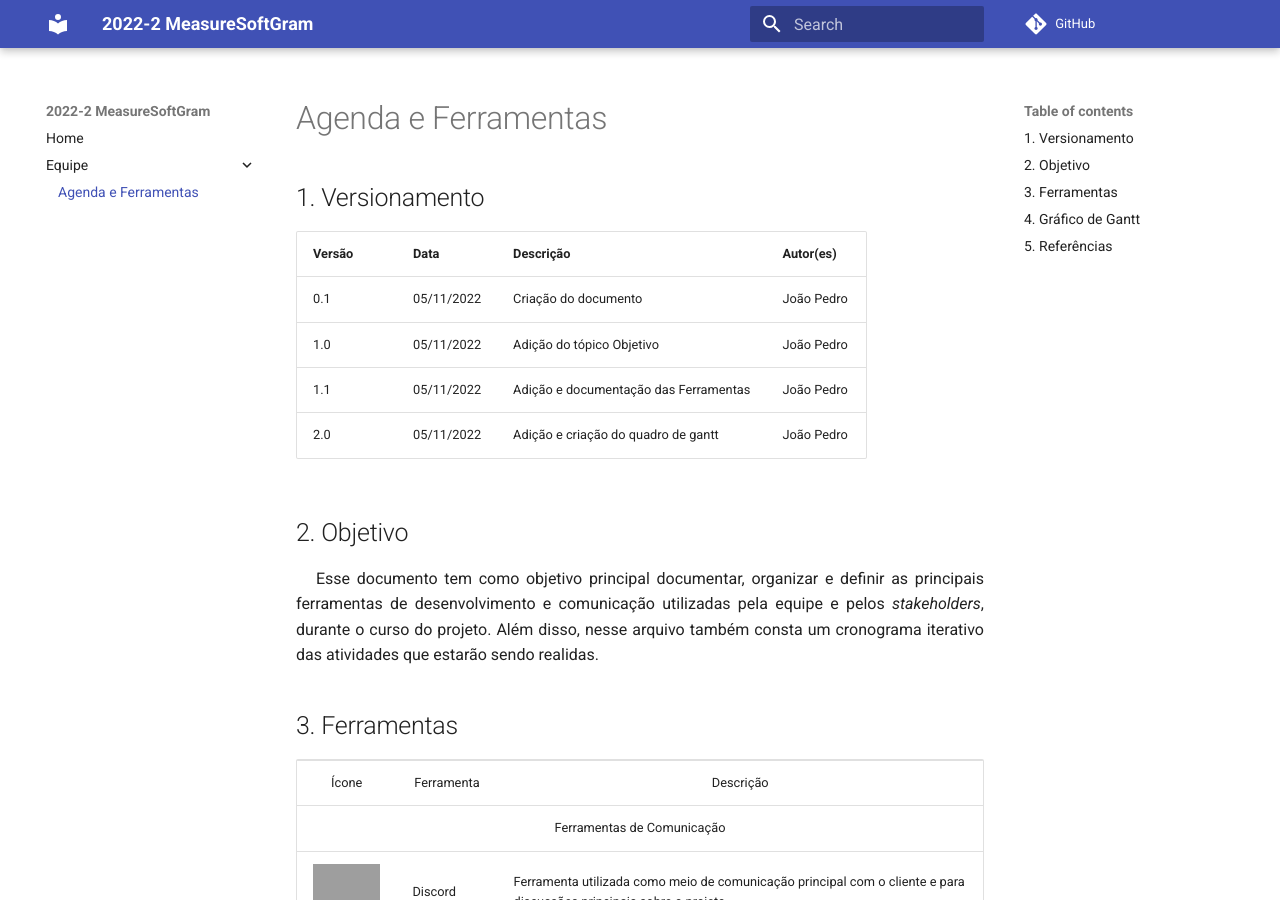
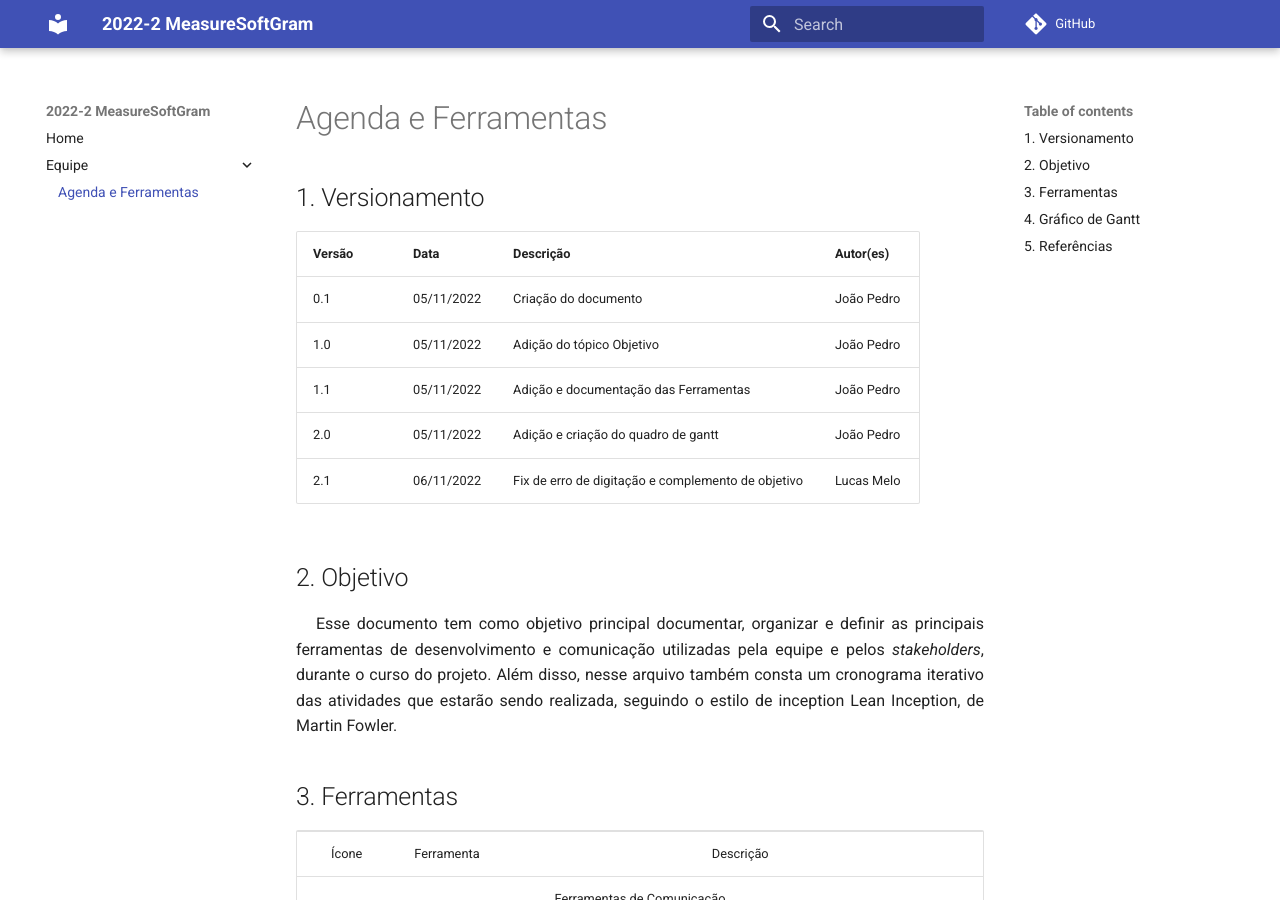
Before and after one commit to fga-eps-mds/2022-2-MeasureSoftGram-Doc, an MkDocs documentation site: the page built from docs/equipe/agenda-e-ferramentas.md, in a window 1280 px wide and 900 px high. Built offline with MkDocs 1.6.1 and Material for MkDocs 9.7.7, drawn with Linux system fonts in a browser that asks for light colours; comment, search, counter and statistics services are not loaded; grey boxes are pictures that could not be loaded.

Commit message:
#1 Complemento objetivo e fix de erro de digitação

```diff
--- a/docs/equipe/agenda-e-ferramentas.md
+++ b/docs/equipe/agenda-e-ferramentas.md
@@ -6,11 +6,12 @@ Versão|Data|Descrição|Autor(es)
 1.0   | 05/11/2022 | Adição do tópico Objetivo | João Pedro
 1.1   | 05/11/2022 | Adição e documentação das Ferramentas | João Pedro
 2.0   | 05/11/2022 | Adição e criação do quadro de gantt | João Pedro
+2.1   | 06/11/2022 | Fix de erro de digitação e complemento de objetivo | Lucas Melo
 
 ## 2. Objetivo
 
 <p align="justify" style="text-indent: 20px">
-    Esse documento tem como objetivo principal documentar, organizar e definir as principais ferramentas de desenvolvimento e comunicação utilizadas pela equipe e pelos <i>stakeholders</i>, durante o curso do projeto. Além disso, nesse arquivo também consta um cronograma iterativo das atividades que estarão sendo realidas.
+    Esse documento tem como objetivo principal documentar, organizar e definir as principais ferramentas de desenvolvimento e comunicação utilizadas pela equipe e pelos <i>stakeholders</i>, durante o curso do projeto. Além disso, nesse arquivo também consta um cronograma iterativo das atividades que estarão sendo realizada, seguindo o estilo de inception Lean Inception, de Martin Fowler.
 </p>
 
 ## 3. Ferramentas
```
